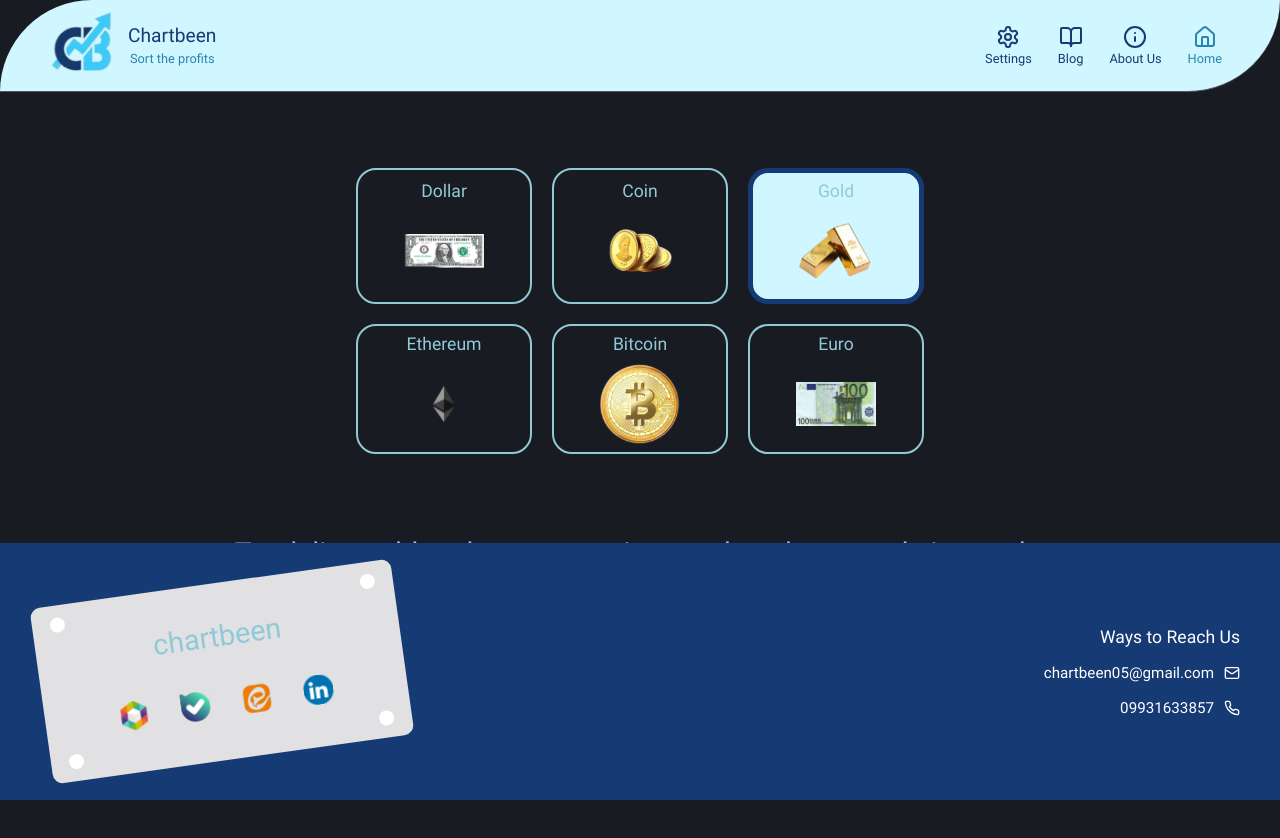
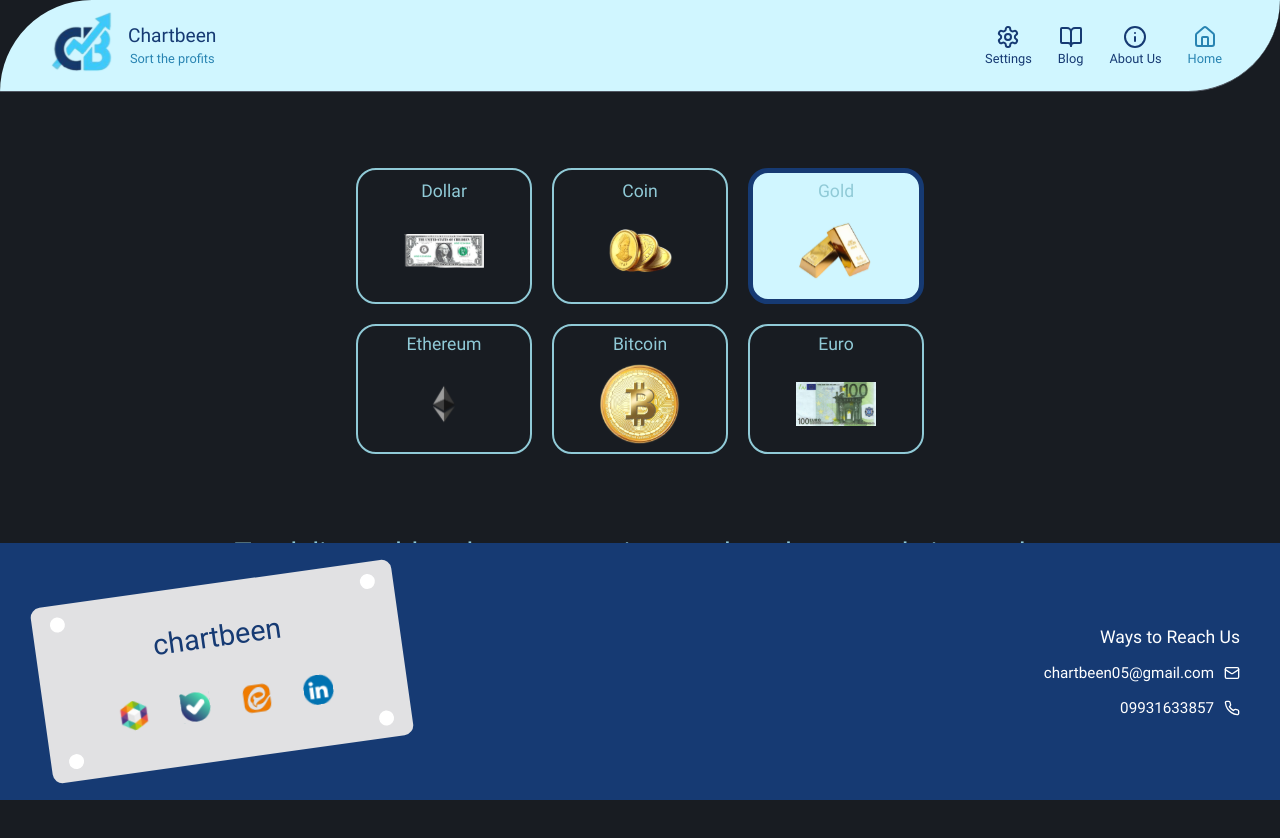
Before and after one commit to za1377/chartbeen_front, a Next.js app: page /en/ in a window 1280 px wide. Shown: the top 838 px of the page. Built offline with nearby package versions, Linux system fonts and the light colour scheme.

Commit message:
fix: fix the color of text in footer

```diff
--- a/components/organisms/Footer/Footer.styles.ts
+++ b/components/organisms/Footer/Footer.styles.ts
@@ -50,7 +50,7 @@ export const BrandSection = styled.div`
 export const BrandName = styled.span`
   font-size: 1.8rem;
   font-weight: ${({ theme }) => theme.typography.fontWeight.bold};
-  color: ${({ theme }) => theme.colors.text.primary};
+  color: ${({ theme }) => theme.colors.brand.primary};
 
   @media (max-width: 768px) {
     display: none;
```
